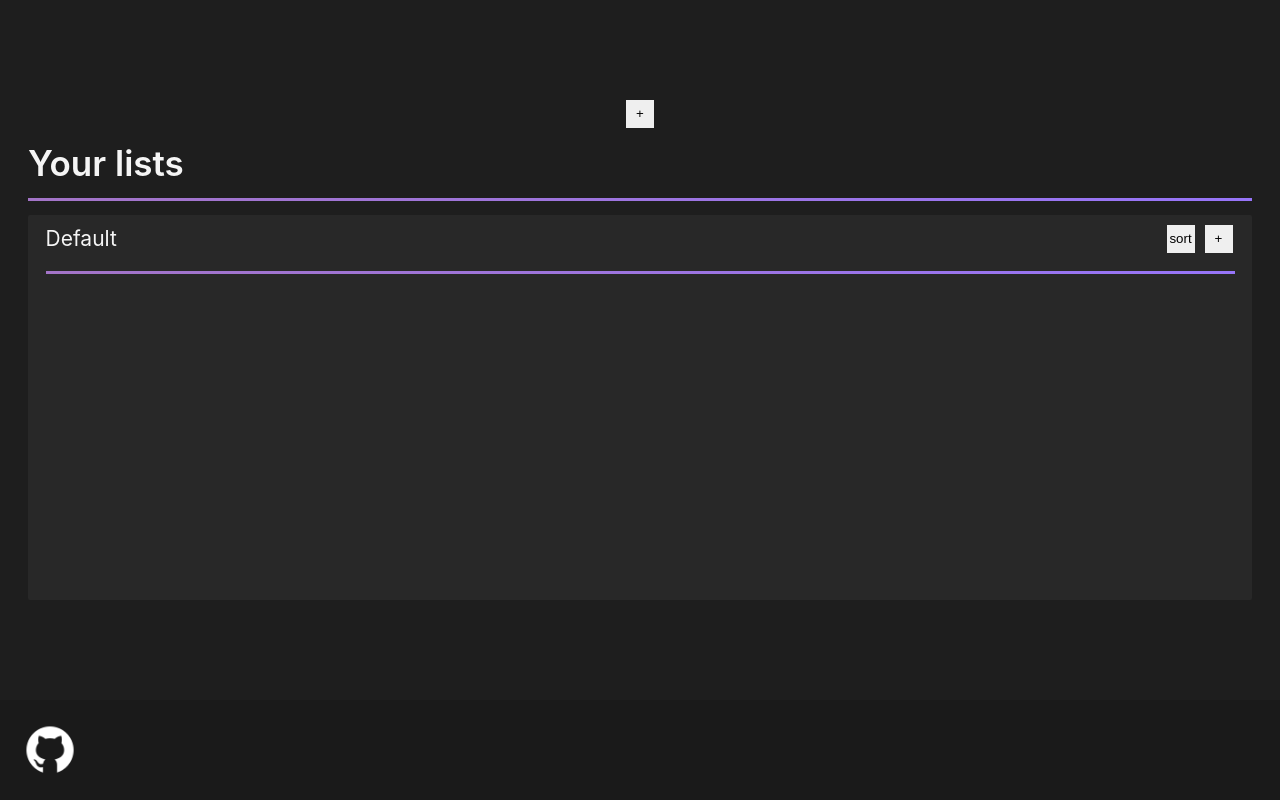
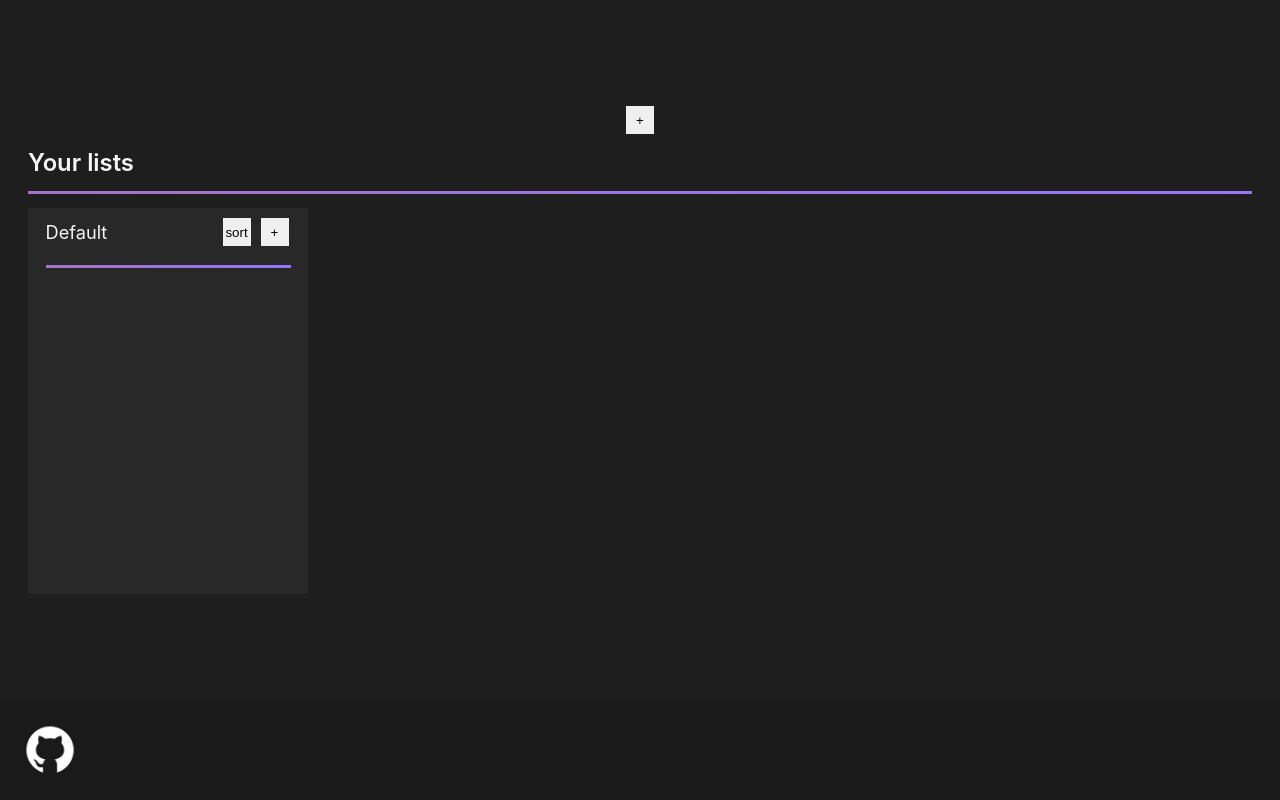
Before and after one commit to Valdemarcheck/To-Do-website, a website built with webpack: page dist/index.html in a window 1280 px wide. Built offline with nearby package versions, Linux system fonts and the light colour scheme; a web font is replaced by a local one.

Commit message:
Reset #lists section back to initial stage

```diff
--- a/src/css/styles.css
+++ b/src/css/styles.css
@@ -48,17 +48,17 @@
 }
 
 h2 {
-  font-size: 2.5rem;
+  font-size: 1.7rem;
   font-weight: 600;
 }
 
 h3 {
-  font-size: 2rem;
+  font-size: 1.5rem;
   font-weight: 400;
 }
 
 p {
-  font-size: 1.5rem;
+  font-size: 1.3rem;
 }
 
 hr {
@@ -175,11 +175,11 @@ form {
 
 #lists {
   display: flex;
-  flex-direction: column;
   gap: inherit;
 }
 
 .list {
+  min-width: 20rem;
   background-color: var(--darker-bg-2);
   height: auto;
   padding: 0.625rem 1.25rem;
```
